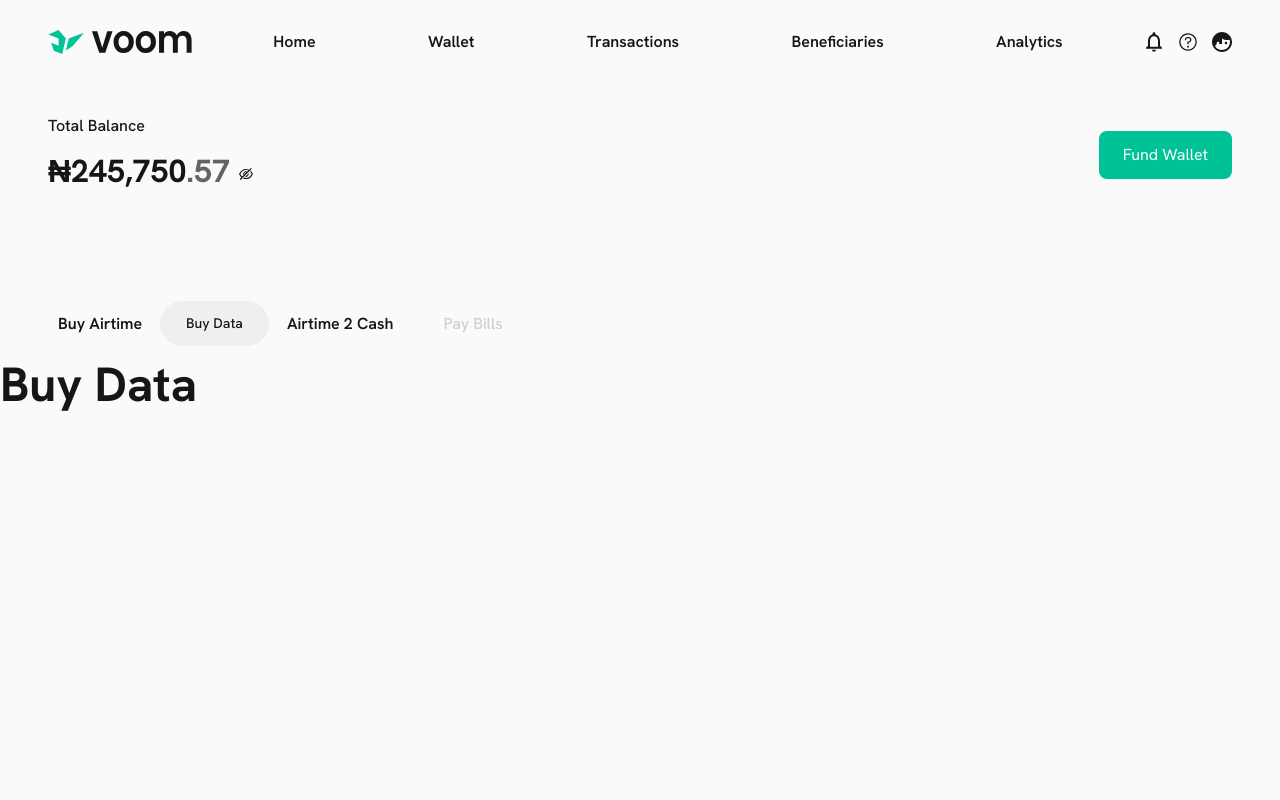
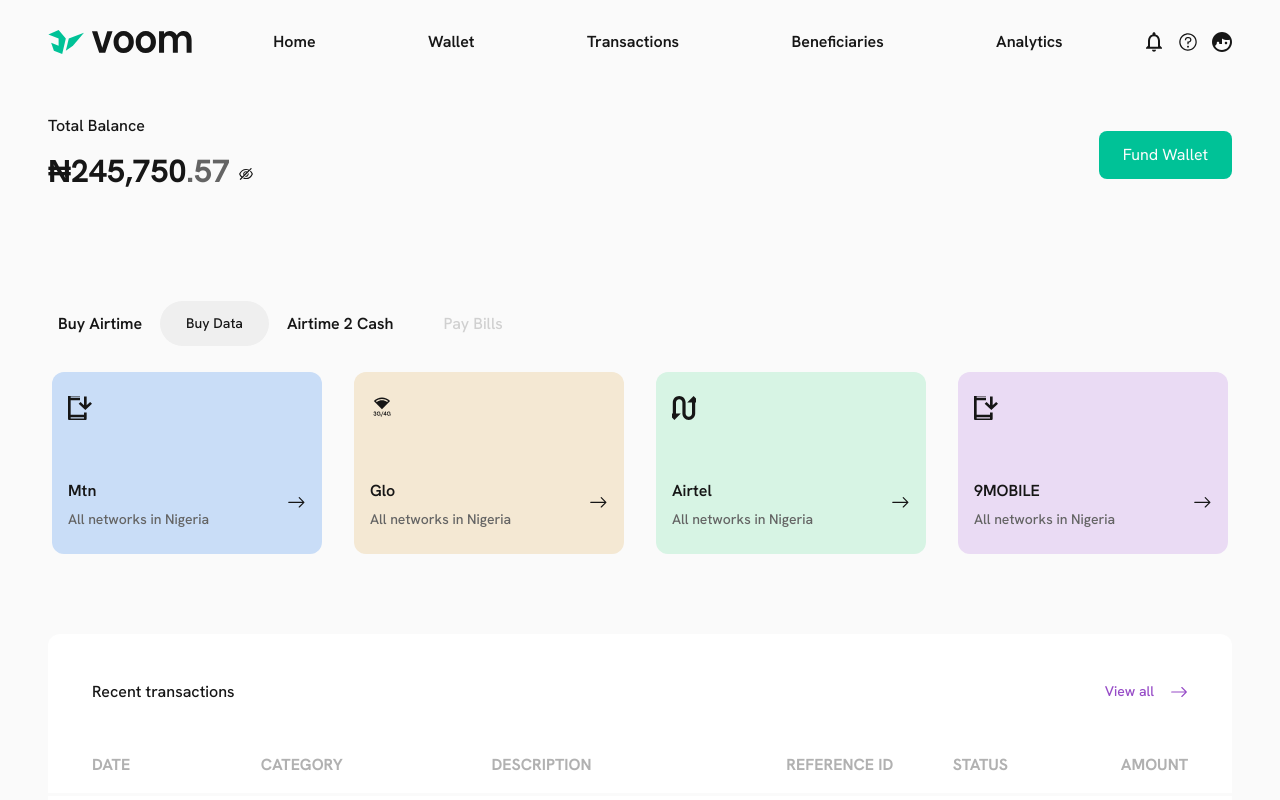
Before and after one commit to abdullahiola/VTU, a React (Vite) app: page /buy-data in a window 1280 px wide. Shown: the top 800 px of the page. Built offline with nearby package versions, Linux system fonts and the light colour scheme.

Commit message:
feat(FE): full build BuyData component

```diff
--- a/src/components/ui/BuyData.tsx
+++ b/src/components/ui/BuyData.tsx
@@ -1,7 +1,24 @@
+import Icon1 from '../../assets/media/card-icon1.svg'
+import Icon2 from '../../assets/media/card-icon2.svg'
+import Icon3 from '../../assets/media/card-icon3.svg'
+import Card from './Card'
+import Favorites from './Favorites'
+import Transactions from './Transactions'
+
 const BuyData = () => {
+  const msg = 'All networks in Nigeria'
   return (
     <div>
-      <h2>Buy Data</h2>
+      <section className='overflow-x-scroll pt-4 pb-16 px-6 md:px-12 md:pb-20'>
+        <div className='flex items-center w-max justify-between gap-x-4 px-1 md:w-full md:gap-x-8'>
+          <Card bgColor='#C9DDF7' icon={Icon1} title='Mtn' detail={msg} />
+          <Card bgColor='#F4E8D3' icon={Icon2} title='Glo' detail={msg} />
+          <Card bgColor='#D7F4E4' icon={Icon3} title='Airtel' detail={msg} />
+          <Card bgColor='#EADBF4' icon={Icon1} title='9MOBILE' detail={msg} />
+        </div>
+      </section>
+      <Favorites />
+      <Transactions />
     </div>
   )
 }
```
